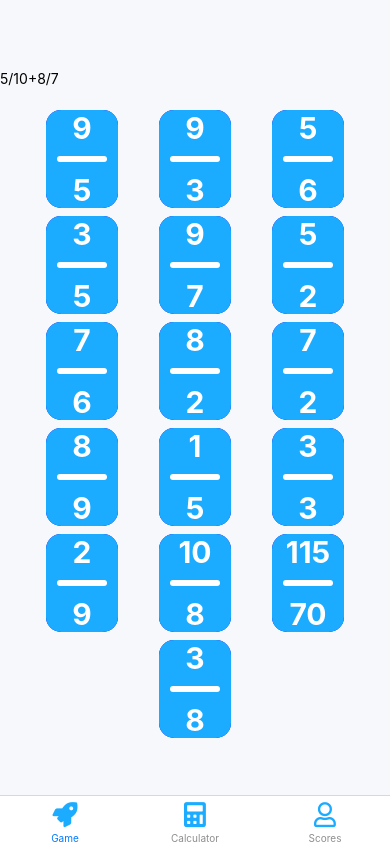
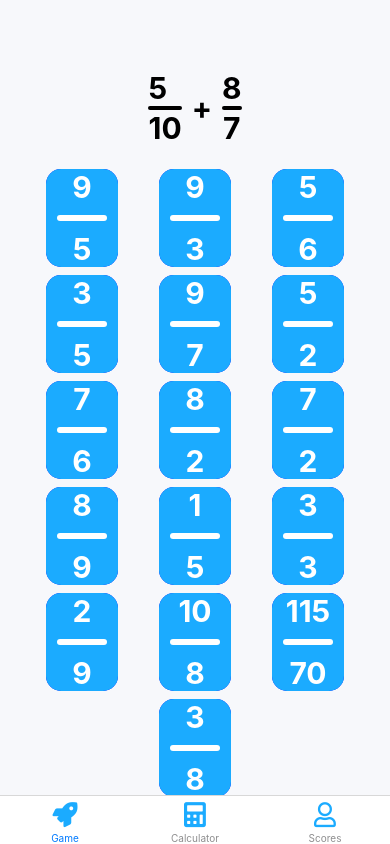
Before and after one commit to EduardoVarela0144/FractionsApp, a React Native app: screen /Game in a window 390 px wide. Built offline with nearby package versions, Linux system fonts and the light colour scheme.

Commit message:
"Add New logic Navigation"

```diff
--- a/package.json
+++ b/package.json
@@ -11,12 +11,14 @@
   "dependencies": {
     "@react-navigation/bottom-tabs": "^6.5.7",
     "@react-navigation/native": "^6.1.6",
+    "@react-navigation/native-stack": "^6.9.12",
     "expo": "~48.0.15",
     "expo-status-bar": "~1.4.4",
     "react": "18.2.0",
     "react-native": "0.71.8",
     "react-native-gesture-handler": "~2.9.0",
     "react-native-safe-area-context": "4.5.0",
+    "react-native-screens": "~3.20.0",
     "react-native-vector-icons": "^9.2.0"
   },
   "devDependencies": {
--- /dev/null
+++ b/src/navigation/GameNavigation.js
@@ -0,0 +1,21 @@
+import React from "react";
+import { createNativeStackNavigator } from "@react-navigation/native-stack";
+import FractionCard from "../screens/FractionCard";
+const Stack = createNativeStackNavigator();
+
+export default function GameNavigation() {
+  return (
+    <Stack.Navigator>
+      <Stack.Screen
+        name="GameHome Screen"
+        component={FractionCard}
+        options={{ title: "", headerTransparent: true }}
+      />
+      <Stack.Screen
+        name="Game Screen"
+        component={FractionCard}
+        options={{ title: "", headerTransparent: true }}
+      />
+    </Stack.Navigator>
+  );
+}
--- a/src/navigation/Navigation.js
+++ b/src/navigation/Navigation.js
@@ -2,7 +2,7 @@ import React from "react";
 import { createBottomTabNavigator } from "@react-navigation/bottom-tabs";
 import Icon from "react-native-vector-icons/FontAwesome5";
 import FractionCalculator from "../screens/FractionCalculator";
-import FractionCard from "../screens/FractionCard";
+import GameNavigation from "./GameNavigation";
 import { styles } from "../assets/styles";
 
 const Tab = createBottomTabNavigator();
@@ -12,7 +12,7 @@ export default function Navigation() {
     <Tab.Navigator initialRouteName="Calculator">
       <Tab.Screen
         name="Game"
-        component={FractionCard}
+        component={GameNavigation}
         options={{
           title: "Game",
           tabBarIcon: ({ size }) => (
--- a/src/screens/FractionCard.js
+++ b/src/screens/FractionCard.js
@@ -113,11 +113,55 @@ export default function FractionCard() {
   return (
     <View style={{ backgroundColor: "#F7F8FB", height: "100%" }}>
       <View style={{ marginTop: 70 }}>
-        <Text>
-          {fraction1 && `${fraction1.numerator}/${fraction1.denominator}`}
-          {operation}
-          {fraction2 && `${fraction2.numerator}/${fraction2.denominator}`}
-        </Text>
+        <View
+          style={{
+            flexDirection: "row",
+            alignItems: "center",
+            justifyContent: "center",
+          }}
+        >
+          <View style={{ textAlign: "center" }}>
+            <Text style={{ fontSize: 30, fontWeight: "bold" }}>
+              {fraction1 && `${fraction1.numerator}`}
+            </Text>
+            <View
+              style={{
+                backgroundColor: "black",
+                height: 4,
+                borderRadius: 10,
+              }}
+            />
+            <Text
+              style={{ fontSize: 30, textAlign: "center", fontWeight: "bold" }}
+            >
+              {fraction1 && `${fraction1.denominator}`}
+            </Text>
+          </View>
+          <Text
+            style={{ fontSize: 30, fontWeight: "bold", marginHorizontal: 10 }}
+          >
+            {operation}
+          </Text>
+          <View style={{ textAlign: "center" }}>
+            <Text
+              style={{ textAlign: "center", fontSize: 30, fontWeight: "bold" }}
+            >
+              {fraction2 && `${fraction2.numerator}`}
+            </Text>
+            <View
+              style={{
+                backgroundColor: "black",
+                height: 4,
+                borderRadius: 10,
+              }}
+            />
+            <Text
+              style={{ fontSize: 30, fontWeight: "bold", textAlign: "center" }}
+            >
+              {fraction2 && `${fraction2.denominator}`}
+            </Text>
+          </View>
+        </View>
 
         <View
           style={{
```
Also changed, not shown: 1 other file (tests, documents, lock files or other folders).
